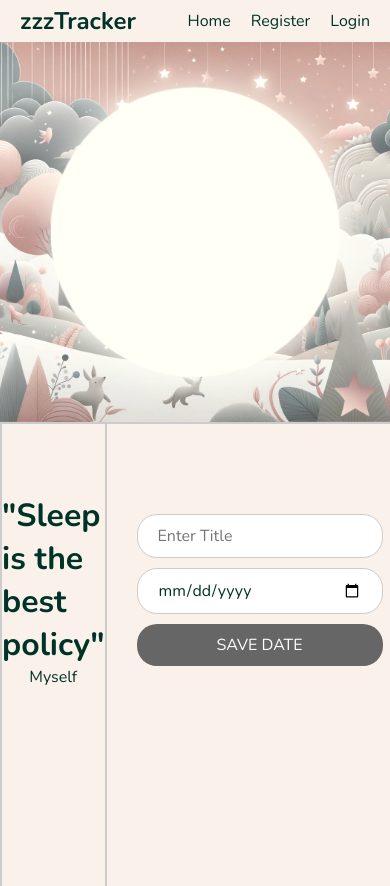
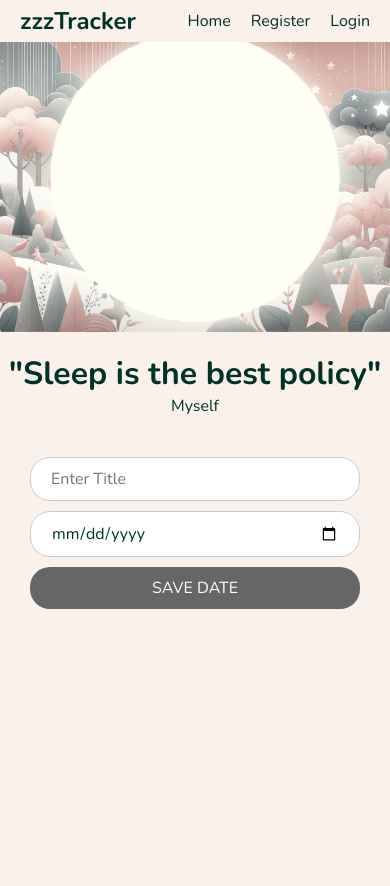
Before and after one commit to DomiCodeur/zzzTracker, an Angular app: page /home in a window 390 px wide. After the commit the page ends 844 px from the top, so only its background shows below. Built offline with nearby package versions, Linux system fonts and the light colour scheme.

Commit message:
Improved the responsive of the homepage

```diff
--- a/src/styles.css
+++ b/src/styles.css
@@ -15,6 +15,10 @@ html,
 body {
   overflow: hidden;
   background-color: #fbf1eb;
+  width: 100%;
+  height: 100%;
+  margin: 0;
+  padding: 0;
 }
 
 .app-container {
@@ -32,6 +36,7 @@ body {
   justify-content: space-between;
   align-items: center;
   height: 5vh;
+  width: 100%;
 }
 
 .app-header h1 {
@@ -48,6 +53,7 @@ body {
   display: flex;
   flex-direction: column;
   flex: 1;
+  width: 100%;
 }
 
 /* TOP SECTION */
@@ -59,6 +65,7 @@ body {
   background-size: cover;
   overflow: hidden;
   height: 45vh;
+  width: 100%;
 }
 
 /* center panel */
@@ -76,37 +83,7 @@ body {
   overflow-y: auto;
   overflow-x: hidden;
   max-height: calc(100vh - 120px);
-}
-
-.date-card {
-  background-color: #fbf1eb;
-  border-radius: 45px;
-  border-width: 2px;
-  border-style: solid;
-  border-color: #ccc;
-  padding: 10px;
-  box-shadow: 0 4px 8px rgba(0, 0, 0, 0.2);
-  text-align: center;
-  transition: transform 0.3s ease-in-out;
-  width: calc(100% - 20px);
-  margin: 10px 0;
-}
-
-.date-card:hover {
-  transform: scale(1.05);
-}
-
-.date-card h3 {
-  color: #333;
-}
-
-.date-card p {
-  color: #666;
-}
-
-.date-card .date {
-  font-weight: bold;
-  color: #555;
+  width: 100%;
 }
 
 /* BOTTOM SECTION */
@@ -116,6 +93,7 @@ body {
   grid-template-columns: repeat(3, 1fr);
   border-top: 2px solid #ccc;
   height: 55vh;
+  width: 100%;
 }
 
 .bottom-section .section {
@@ -132,10 +110,13 @@ body {
   background-position: center;
   background-repeat: no-repeat;
 }
+
 .bottom-section .section:nth-child(2) {
   display: flex;
   align-items: center;
+  padding: 100px 20px;
 }
+
 .date-input-container {
   display: flex;
   flex-direction: column;
@@ -174,3 +155,79 @@ body {
 .submit-button:hover {
   background-color: #333;
 }
+
+/* For small screens */
+@media (max-width: 768px) {
+  .app-container {
+    flex-direction: column;
+    align-items: center;
+  }
+
+  .top-section {
+    display: flex;
+    flex-direction: column;
+    align-items: center;
+    height: auto;
+    width: 100%;
+  }
+
+  .center-panel {
+    margin-bottom: 20px;
+  }
+
+  .right-panel {
+    max-height: 40vh;
+    overflow-y: scroll;
+    width: 100%;
+    padding: 0 20px;
+  }
+
+  .bottom-section {
+    display: flex;
+    flex-direction: column;
+    align-items: center;
+    border-top: none;
+  }
+
+  .bottom-section .section {
+    border-left: none;
+    padding-top: 20px;
+    width: 100%;
+  }
+
+  .bottom-section .section:first-child {
+    background: none;
+  }
+
+  .bottom-section .section:nth-child(2) {
+    align-items: center;
+    padding: 0;
+  }
+}
+
+/* making sure the date card doesn't overflow */
+.date-card {
+  overflow: hidden;
+  transition: transform 0.3s ease-in-out;
+  position: relative;
+}
+
+.date-card:hover {
+  transform: scale(1.05);
+  z-index: 10;
+}
+
+/* Center the text inside the sun */
+.selected-date-display {
+  width: 270px;
+  height: 270px;
+  border-radius: 50%;
+  background: radial-gradient(circle at center, #fffff6, #fffff6 80%, #fffff6);
+  display: flex;
+  flex-direction: column;
+  align-items: center;
+  justify-content: center;
+  animation: pulse 23s infinite;
+  text-align: center;
+  margin-bottom: 20px;
+}
```
